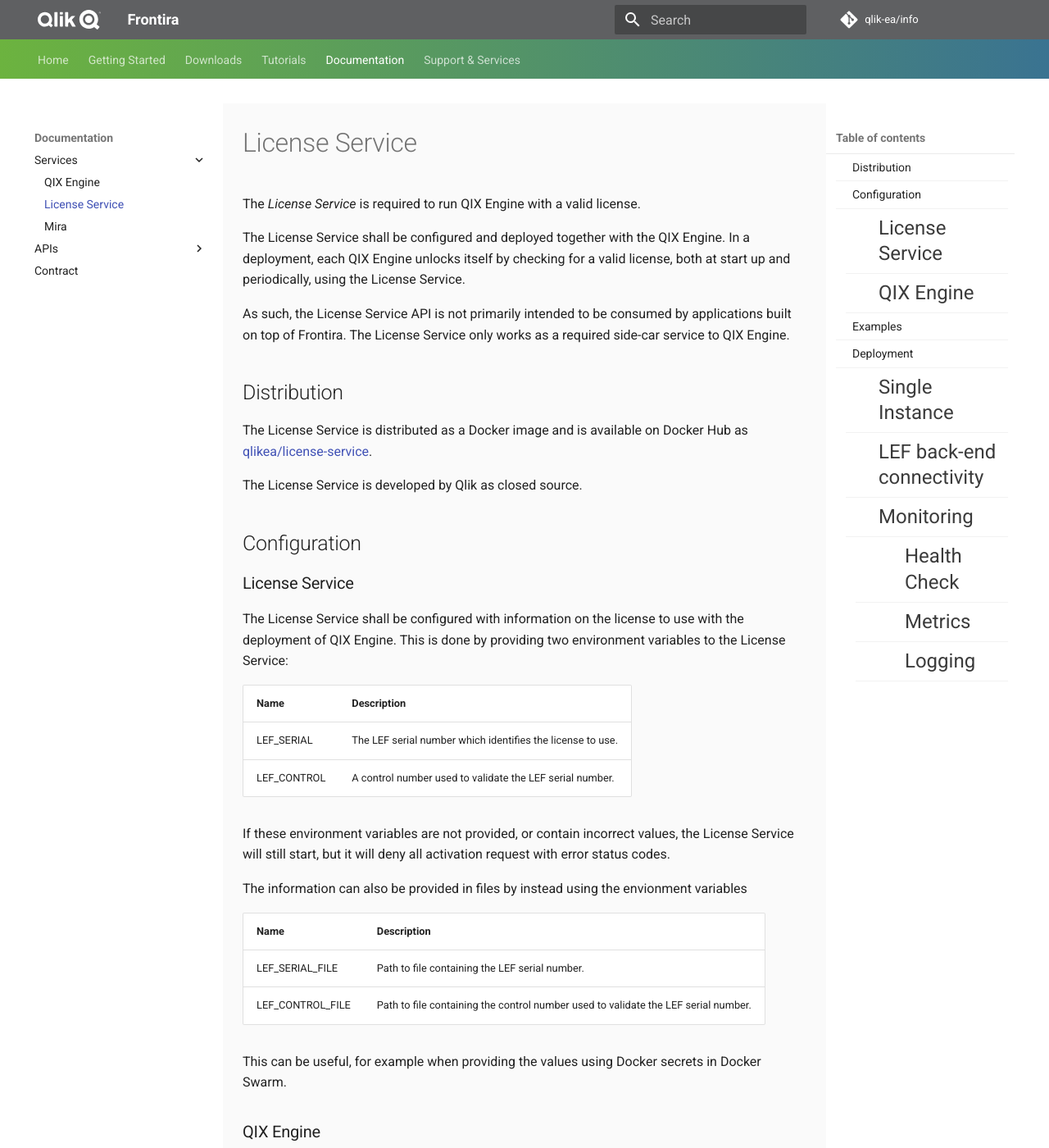
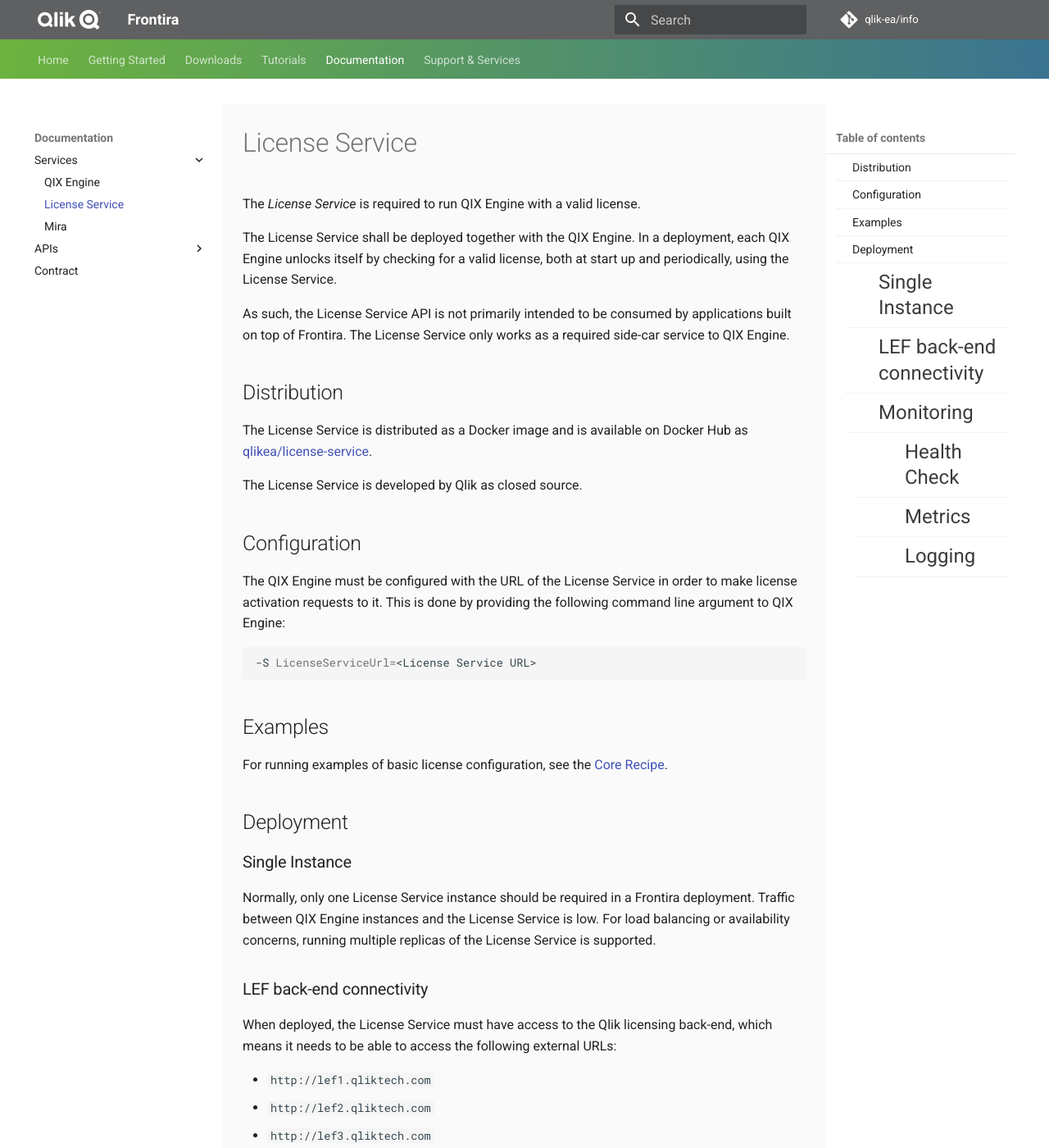
Before and after one commit to qlik-oss/core-website, an MkDocs documentation site: the page built from docs/documentation/services/license-service.md, in a window 1280 px wide and 1400 px high. Shown: the whole window at 82% size. Built offline with MkDocs 1.6.1 and Material for MkDocs 9.7.7, drawn with Linux system fonts in a browser that asks for light colours; comment, search, counter and statistics services are not loaded; old or Windows-style settings are respelled for this version of MkDocs; some of the changed text lies outside the part shown.

Commit message:
Remove LEF environment variables from docs (#155)

```diff
--- a/docs/documentation/services/license-service.md
+++ b/docs/documentation/services/license-service.md
@@ -2,7 +2,7 @@
 
 The _License Service_ is required to run QIX Engine with a valid license.
 
-The License Service shall be configured and deployed together with the QIX Engine.
+The License Service shall be deployed together with the QIX Engine.
 In a deployment, each QIX Engine unlocks itself by checking for a valid license,
 both at start up and periodically, using the License Service.
 
@@ -18,31 +18,7 @@
 
 ## Configuration
 
-### License Service
-
-The License Service shall be configured with information on the license to use with the deployment of QIX Engine.
-This is done by providing two environment variables to the License Service:
-
-| Name        | Description |
-|-------------|-------------|
-| LEF_SERIAL  | The LEF serial number which identifies the license to use. |
-| LEF_CONTROL | A control number used to validate the LEF serial number. |
-
-If these environment variables are not provided, or contain incorrect values,
-the License Service will still start, but it will deny all activation request with error status codes.
-
-The information can also be provided in files by instead using the envionment variables
-
-| Name | Description |
-| ---- | ----------- |
-| LEF_SERIAL_FILE  | Path to file containing the LEF serial number. |
-| LEF_CONTROL_FILE | Path to file containing the control number used to validate the LEF serial number. |
-
-This can be useful, for example when providing the values using Docker secrets in Docker Swarm.
-
-### QIX Engine
-
-The QIX Engine must also be configured with the URL of the License Service
+The QIX Engine must be configured with the URL of the License Service
 in order to make license activation requests to it.
 This is done by providing the following command line argument to QIX Engine:
 
```
